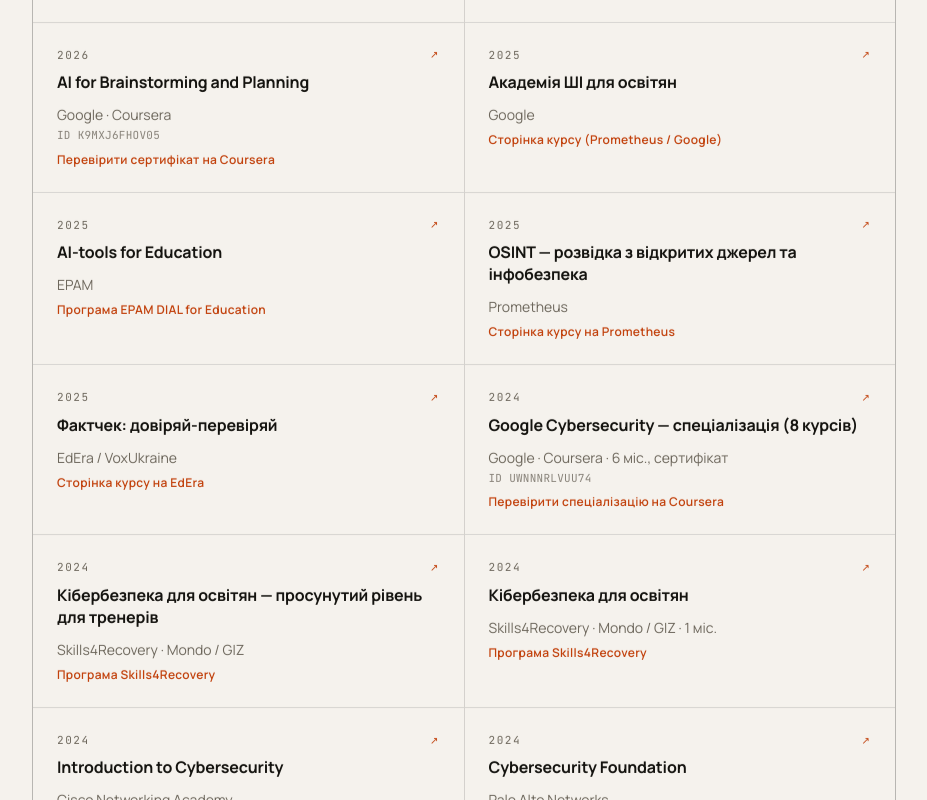
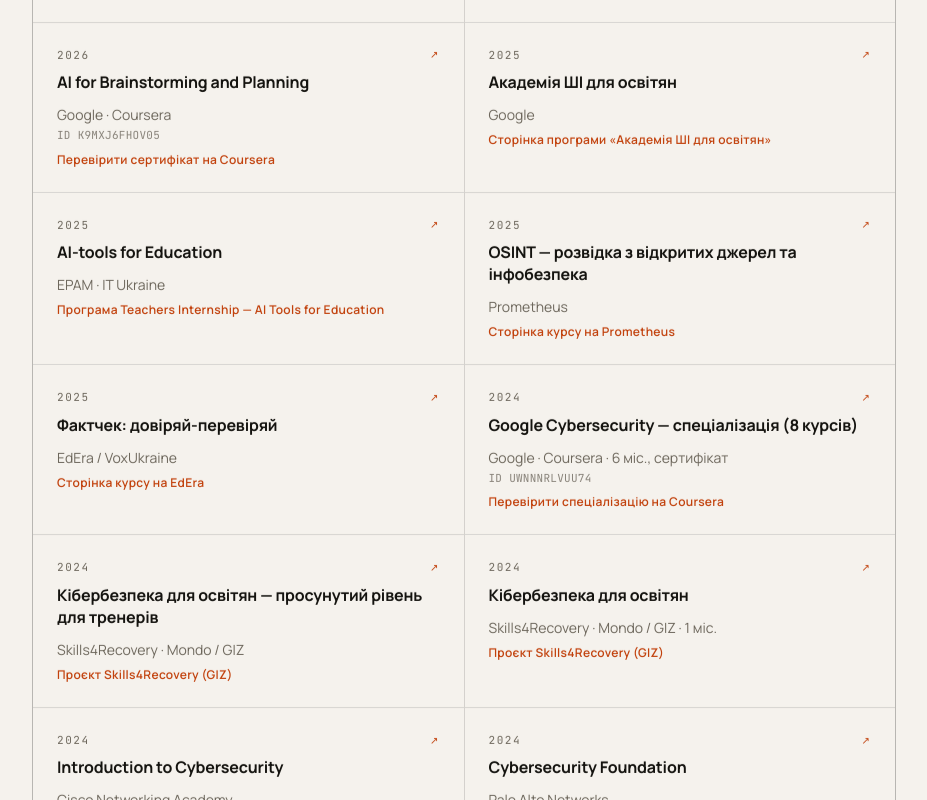
Before and after one commit to olpex/personal-site, a Next.js app: page / in a window 1280 px wide. Shown: the part 4240-5040 px from the top of the page, without its empty margins (328-1255 px from the left). Built offline with nearby package versions, Linux system fonts and the light colour scheme.

Commit message:
fix: correct cert links — Google AI Academy, EPAM Teachers Internship, Skills4Recovery project site, Technomatika

```diff
--- a/src/content/site.ts
+++ b/src/content/site.ts
@@ -224,15 +224,15 @@
       title: "Академія ШІ для освітян",
       issuer: "Google",
       year: "2025",
-      href: "https://prometheus.org.ua/prometheus-free/ai-expert",
-      hrefLabel: "Сторінка курсу (Prometheus / Google)",
+      href: "https://rsvp.withgoogle.com/events/ai-academy-for-educators-cohort3",
+      hrefLabel: "Сторінка програми «Академія ШІ для освітян»",
     },
     {
       title: "AI-tools for Education",
-      issuer: "EPAM",
+      issuer: "EPAM · IT Ukraine",
       year: "2025",
-      href: "https://www.epam.com/industries/education/epam-dial-for-education",
-      hrefLabel: "Програма EPAM DIAL for Education",
+      href: "https://itukraine.org.ua/en/teachers-internship-online-program-2025/",
+      hrefLabel: "Програма Teachers Internship — AI Tools for Education",
     },
     {
       title: "OSINT — розвідка з відкритих джерел та інфобезпека",
@@ -262,16 +262,16 @@
       title: "Кібербезпека для освітян — просунутий рівень для тренерів",
       issuer: "Skills4Recovery · Mondo / GIZ",
       year: "2024",
-      href: "https://mondo.org.ee/uk/projektid/skills4recovery/",
-      hrefLabel: "Програма Skills4Recovery",
+      href: "https://skills4recovery.org/uk/",
+      hrefLabel: "Проєкт Skills4Recovery (GIZ)",
     },
     {
       title: "Кібербезпека для освітян",
       issuer: "Skills4Recovery · Mondo / GIZ",
       year: "2024",
       note: "1 міс.",
-      href: "https://mondo.org.ee/uk/projektid/skills4recovery/",
-      hrefLabel: "Програма Skills4Recovery",
+      href: "https://skills4recovery.org/uk/",
+      hrefLabel: "Проєкт Skills4Recovery (GIZ)",
     },
     {
       title: "Introduction to Cybersecurity",
@@ -298,23 +298,23 @@
       title: "Створюємо електронний навчальний контент в Articulate",
       issuer: "GIZ (Німеччина) & Техноматика",
       year: "2024",
-      href: "https://www.giz.de/en/worldwide/132119.html",
-      hrefLabel: "Проєкт GIZ — опис програми",
+      href: "https://tmx-learning.com/ua/services/interactive-learning",
+      hrefLabel: "Техноматика — інтерактивні курси e-learning",
     },
     // 2023
     {
       title: "Адміністрування Moodle 4.0",
       issuer: "Skills4Recovery · Mondo / GIZ",
       year: "2023",
-      href: "https://mondo.org.ee/uk/projektid/skills4recovery/",
-      hrefLabel: "Програма Skills4Recovery",
+      href: "https://skills4recovery.org/uk/",
+      hrefLabel: "Проєкт Skills4Recovery (GIZ)",
     },
     {
       title: "Опанування функціоналу Moodle 4.0",
       issuer: "Skills4Recovery · Mondo / GIZ",
       year: "2023",
-      href: "https://mondo.org.ee/uk/projektid/skills4recovery/",
-      hrefLabel: "Програма Skills4Recovery",
+      href: "https://skills4recovery.org/uk/",
+      hrefLabel: "Проєкт Skills4Recovery (GIZ)",
     },
   ] as Certificate[],
 
```
